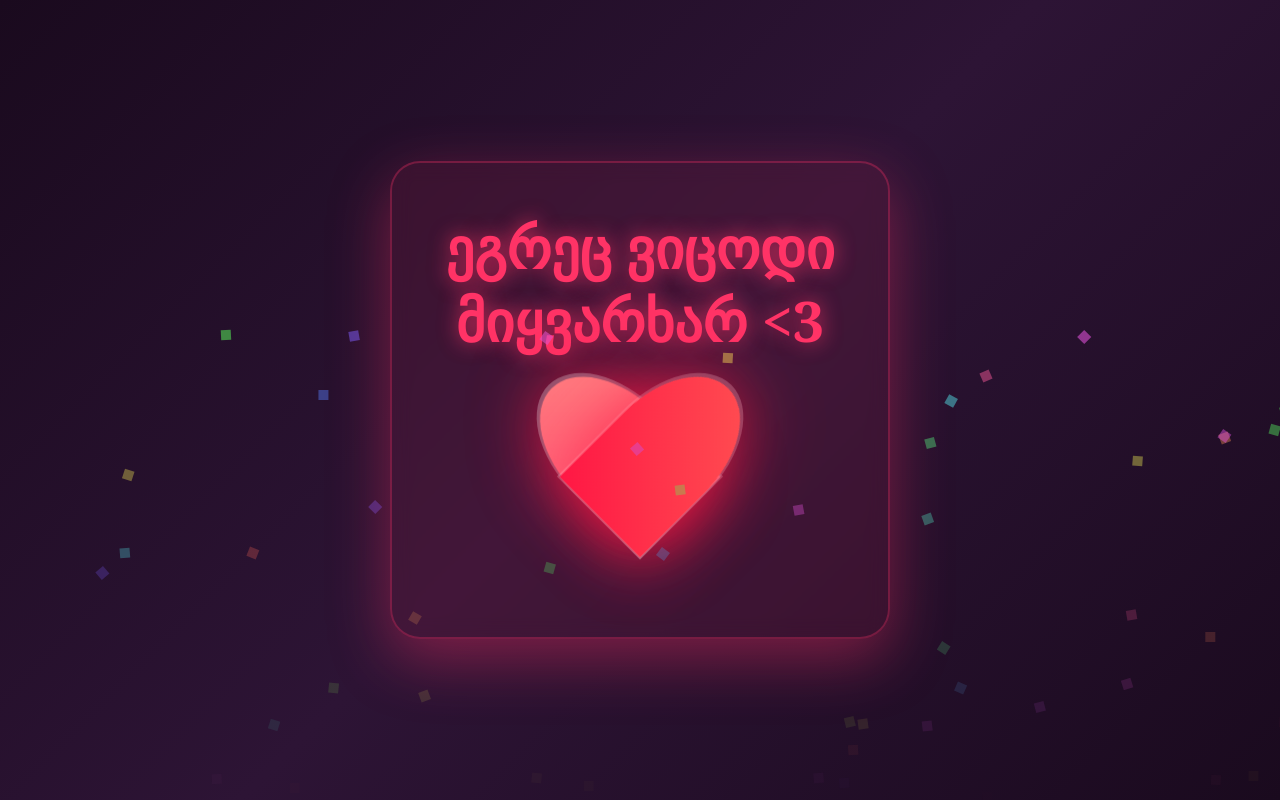
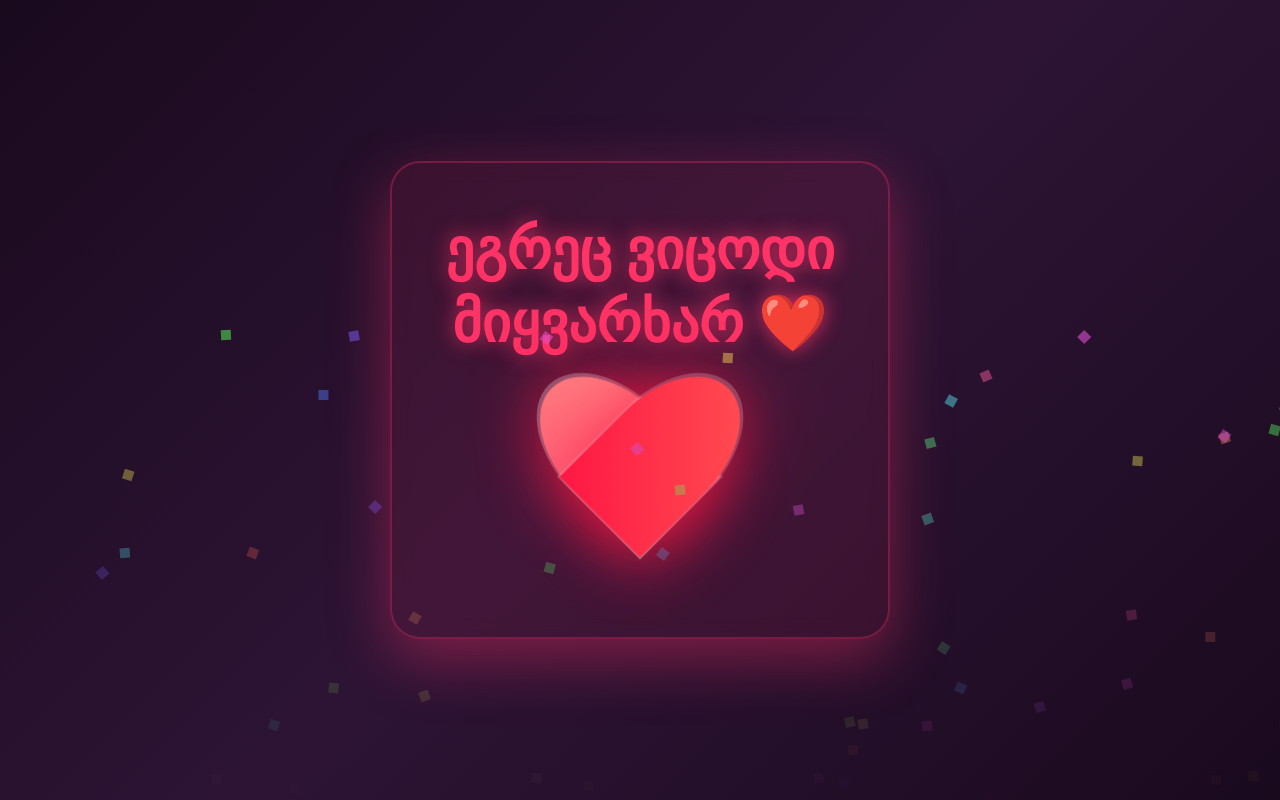
Before and after one commit to Sandro-Zosiashvili/be-my-valentine, a Next.js app: page / in a window 1280 px wide. Both pictures are taken after a click on the button "დიახ! 💕". Built offline with nearby package versions, Linux system fonts and the light colour scheme.

Commit message:
Feat: add ne feature

```diff
--- a/src/Components/MainPage/MainPage.tsx
+++ b/src/Components/MainPage/MainPage.tsx
@@ -34,7 +34,7 @@ const MainPage = () => {
                         animate={{ scale: 1, rotate: 0 }}
                         transition={{ type: "spring", duration: 0.8 }}
                     >
-                        <h1 className={styles.successTitle}>ეგრეც ვიცოდი<br/>მიყვარხარ {'<3'}</h1>
+                        <h1 className={styles.successTitle}>ეგრეც ვიცოდი<br/>მიყვარხარ ❤️</h1>
                         <div className={styles.loveHeart}>
                             <div className={styles.heartPulse}></div>
                         </div>
```
